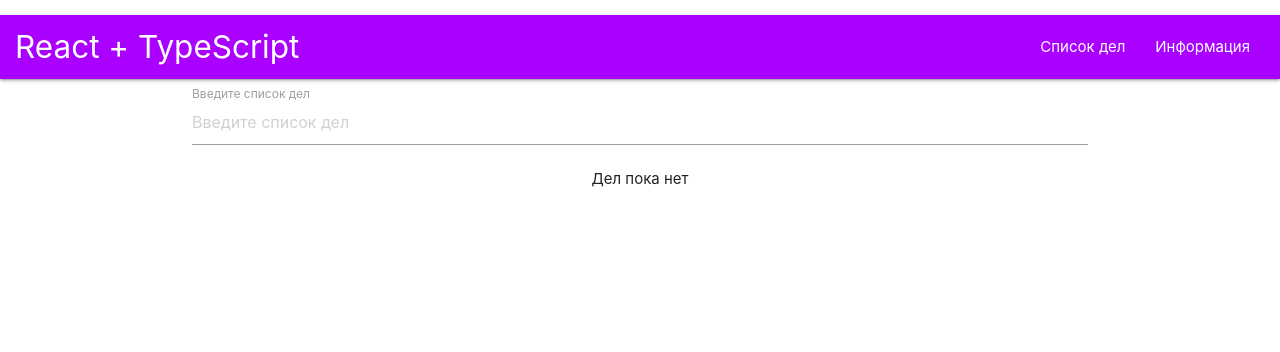
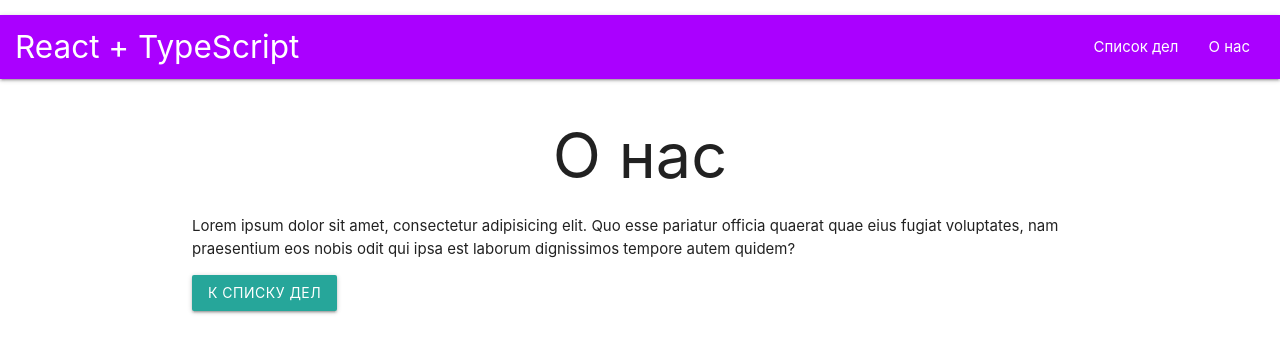
Before and after one commit to Mikhaylov-Andrey-derek23/ts-react-test, a React (Create React App) app: page /about in a window 1280 px wide. Shown: the top 352 px of the page. Built offline with nearby package versions, Linux system fonts and the light colour scheme.

Commit message:
added router

```diff
--- a/package.json
+++ b/package.json
@@ -10,8 +10,10 @@
     "@types/node": "^12.20.19",
     "@types/react": "^17.0.15",
     "@types/react-dom": "^17.0.9",
+    "@types/react-router-dom": "^5.1.8",
     "react": "^17.0.2",
     "react-dom": "^17.0.2",
+    "react-router-dom": "^5.2.0",
     "react-scripts": "4.0.3",
     "typescript": "^4.3.5",
     "web-vitals": "^1.1.2"
--- a/src/App.tsx
+++ b/src/App.tsx
@@ -1,61 +1,26 @@
-import React, { FC, useState } from 'react';
+import React, { FC } from 'react';
 
-import { Navbar, Todoform, TodoList } from './components';
+import {Switch, BrowserRouter, Route} from 'react-router-dom';
 
-import { ITodo } from './interfaces';
+import { Navbar } from './components';
+
+import Todo from './pages/Todo';
+import About from './pages/About';
+
 
 import './App.css';
 
+
 const App: FC = () => {
-  const [todos, setTodos] = useState<ITodo[]>([]);
-
-  const addHandler = (title: string) => {
-    const newTodo: ITodo = {
-      title: title,
-      id: Date.now(),
-      completed: false
-    }
-    setTodos((todo) => {
-      return (
-        [newTodo, ...todo]
-      )
-    })
-  }
-
-  const chekHandler = (id: number) => {
-    console.log(2)
-    setTodos(prev =>
-      prev.map(t => {
-        if (t.id === id) {
-          return {
-            ...t,
-            completed : !t.completed
-          }
-        }
-        return t
-      })
-    )
-  }
-
-  const removeHandler = (id: number) => {
-    console.log(1)
-    setTodos(prev=> prev.filter(t => t.id !== id))
-  }
 
   return (
-    <>
+    <BrowserRouter>
       <Navbar />
-      <div className="container">
-        <Todoform
-          onAdd={addHandler}
-        />
-        <TodoList
-          todos={todos}
-          onChek={chekHandler}
-          onRemove={removeHandler}
-        />
-      </div>
-    </>
+      <Switch>
+        <Route component={Todo} path="/" exact/>
+        <Route component={About} path="/about"/>
+      </Switch>
+    </BrowserRouter>
   )
 }
 
--- a/src/components/TodoList.tsx
+++ b/src/components/TodoList.tsx
@@ -9,6 +9,12 @@ type TodoListProps = {
 }
 
 export const TodoList: FC<TodoListProps> = ({ todos, onChek, onRemove  }) => {
+
+    const removeHandler = (event: React.MouseEvent, id:number)=>{
+        event.preventDefault()
+        onRemove(id)
+    }
+
     return (
         <>
         {todos.length === 0 ? <p className="center">Дел пока нет</p>: null}
@@ -23,7 +29,7 @@ export const TodoList: FC<TodoListProps> = ({ todos, onChek, onRemove  }) => {
                         <label>
                             <input type="checkbox" checked={todo.completed} onChange={()=>onChek(todo.id)}/>
                             <span>{todo.title}</span>
-                            <i className="material-icons red-text" onClick={onRemove.bind(null, todo.id)}>delete</i>
+                            <i className="material-icons red-text" onClick={event=>removeHandler(event, todo.id)}>delete</i>
                         </label>
                     </li>
                 )
--- a/src/components/nav.tsx
+++ b/src/components/nav.tsx
@@ -1,4 +1,5 @@
 import React, { FC } from 'react';
+import {NavLink} from 'react-router-dom';
 
 export const Navbar: FC = () => {
 
@@ -7,8 +8,8 @@ export const Navbar: FC = () => {
             <div className="nav-wrapper px-1">
                 <a href="#!" className="brand-logo">React + TypeScript</a>
                 <ul id="nav-mobile" className="right hide-on-med-and-down">
-                    <li><a href="#!">Список дел</a></li>
-                    <li><a href="#!">Информация</a></li>
+                    <li><NavLink to="/">Список дел</NavLink></li>
+                    <li><NavLink to="/about">О нас</NavLink></li>
                 </ul>
             </div>
         </nav>
--- /dev/null
+++ b/src/pages/About.tsx
@@ -0,0 +1,16 @@
+import React, { FC } from 'react';
+import { useHistory } from 'react-router-dom';
+
+
+const About: FC = () => {
+    const history = useHistory();
+    return (
+        <div className="container">
+            <h1 className="center">О нас</h1>
+            <p>Lorem ipsum dolor sit amet, consectetur adipisicing elit. Quo esse pariatur officia quaerat quae eius fugiat voluptates, nam praesentium eos nobis odit qui ipsa est laborum dignissimos tempore autem quidem?</p>
+            <button className="btn"onClick={()=>history.push('/')}>К списку дел</button>
+        </div>
+    )
+}
+
+export default About;
--- /dev/null
+++ b/src/pages/Todo.tsx
@@ -0,0 +1,73 @@
+import React, { FC, useState, useEffect } from 'react';
+
+import { Todoform, TodoList } from '../components';
+
+import { ITodo } from '../interfaces';
+
+declare var confirm: (question:string)=> boolean;
+
+const Todo: FC = () => {
+  const [todos, setTodos] = useState<ITodo[]>([]);
+
+  useEffect(()=>{
+    const saved = JSON.parse(localStorage.getItem('todos') || '[]') as ITodo[];
+    setTodos(saved)
+  }, [])
+
+  useEffect(()=>{
+    localStorage.setItem('todos', JSON.stringify(todos));
+  }, [todos])
+
+  const addHandler = (title: string) => {
+    const newTodo: ITodo = {
+      title: title,
+      id: Date.now(),
+      completed: false
+    }
+    setTodos((todo) => {
+      return (
+        [newTodo, ...todo]
+      )
+    })
+  }
+
+  const chekHandler = (id: number) => {
+    console.log(2)
+    setTodos(prev =>
+      prev.map(t => {
+        if (t.id === id) {
+          return {
+            ...t,
+            completed : !t.completed
+          }
+        }
+        return t
+      })
+    )
+  }
+
+  const removeHandler = (id: number) => {
+    const showReamove = confirm('Вы хотите удалить данный элемент');
+    if(showReamove){
+      setTodos(prev=> prev.filter(t => t.id !== id))
+    }
+
+  }
+
+  return (
+    <>
+      <div className="container">
+        <Todoform
+          onAdd={addHandler}
+        />
+        <TodoList
+          todos={todos}
+          onChek={chekHandler}
+          onRemove={removeHandler}
+        />
+      </div>
+    </>
+  )
+}
+
+export default Todo;
```
Also changed, not shown: 1 other file (tests, documents, lock files or other folders).
